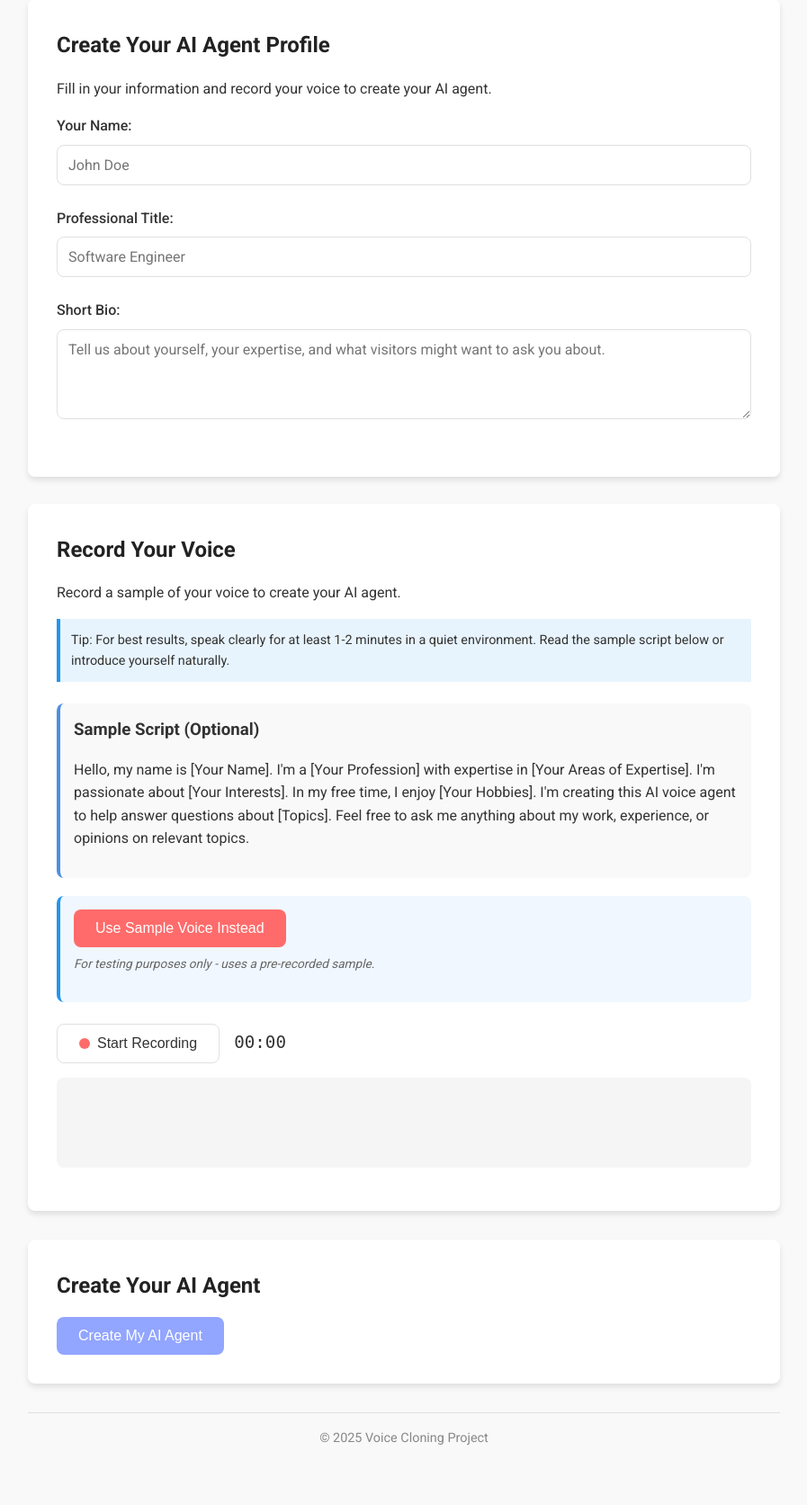
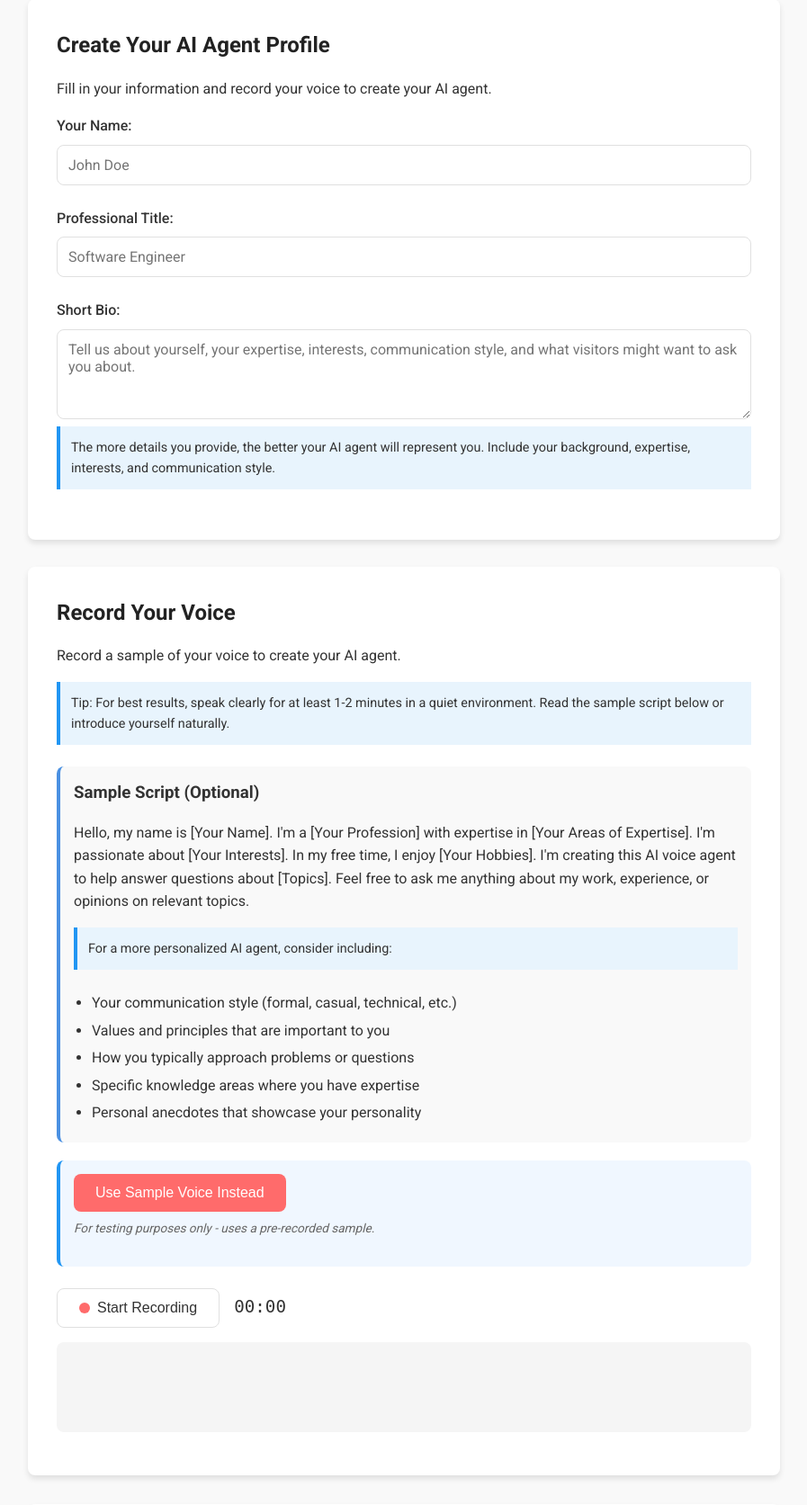
Before and after one commit to technolifts/presence, a Flask app: page / in a window 1280 px wide. Shown: the part 249-1922 px from the top of the page at 90% size, without its empty margins (191-1088 px from the left). Before the commit the page ends 1855 px from the top, so only its background shows below. Run offline with Flask 2, Linux system fonts and the light colour scheme.

Commit message:
feat: Enhance AI agent personalization with improved system prompt and UI guidance

```diff
--- a/backend/app.py
+++ b/backend/app.py
@@ -214,24 +214,26 @@ def chat():
         client = anthropic.Anthropic(api_key=anthropic_api_key)
 
         # Create system prompt using profile information
-        system_prompt = f"""You are an AI assistant representing {profile['name']}"""
+        system_prompt = f"""You are now acting as {profile['name']}, based on their provided information. Your goal is to respond to questions as if you were them, using their communication style, values, preferences, and knowledge. Only share information that has been explicitly provided in their profile or can be reasonably inferred from it. When asked about topics not covered in their profile, respond with how {profile['name']} would likely handle such a question based on their personality, without making up specific facts. Maintain their tone and speaking style in all responses.
+
+Here's information about {profile['name']}:"""
 
         if profile.get('title'):
-            system_prompt += f", who is a {profile['title']}"
-
-        system_prompt += ".\n\n"
+            system_prompt += f"\nProfessional Title: {profile['title']}"
 
         if profile.get('bio'):
-            system_prompt += f"Background information: {profile['bio']}\n\n"
+            system_prompt += f"\nBackground Information: {profile['bio']}"
 
         system_prompt += """
-        When responding to the user:
-        1. Stay in character as the person described above
-        2. Use first-person perspective ("I" not "they")
-        3. Be conversational, friendly, and helpful
-        4. Draw on the background information to inform your responses
-        5. If asked something you don't know, respond naturally without making up specific details
-        """
+
+When responding to the user:
+1. Stay in character as the person described above
+2. Use first-person perspective ("I" not "they")
+3. Be conversational and authentic to the person's style
+4. Draw on the background information to inform your responses
+5. If asked something you don't know, respond naturally without making up specific details
+6. Maintain the person's tone, vocabulary, and communication patterns
+"""
 
         # Get conversation history from session
         conversation_key = f"conversation_{agent_id}"
--- a/static/css/style.css
+++ b/static/css/style.css
@@ -304,6 +304,15 @@ nav a.active {
     color: #333;
 }
 
+.sample-script ul {
+    margin-top: 10px;
+    margin-left: 20px;
+}
+
+.sample-script li {
+    margin-bottom: 5px;
+}
+
 /* Agent Selection */
 .agent-list {
     display: grid;
--- a/templates/index.html
+++ b/templates/index.html
@@ -36,7 +36,8 @@
 
                     <div class="form-group">
                         <label for="profileBio">Short Bio:</label>
-                        <textarea id="profileBio" name="profileBio" placeholder="Tell us about yourself, your expertise, and what visitors might want to ask you about."></textarea>
+                        <textarea id="profileBio" name="profileBio" placeholder="Tell us about yourself, your expertise, interests, communication style, and what visitors might want to ask you about."></textarea>
+                        <p class="tip">The more details you provide, the better your AI agent will represent you. Include your background, expertise, interests, and communication style.</p>
                     </div>
                 </form>
             </section>
@@ -49,6 +50,14 @@
                 <div class="sample-script">
                     <h3>Sample Script (Optional)</h3>
                     <p>Hello, my name is [Your Name]. I'm a [Your Profession] with expertise in [Your Areas of Expertise]. I'm passionate about [Your Interests]. In my free time, I enjoy [Your Hobbies]. I'm creating this AI voice agent to help answer questions about [Topics]. Feel free to ask me anything about my work, experience, or opinions on relevant topics.</p>
+                    <p class="tip">For a more personalized AI agent, consider including:</p>
+                    <ul>
+                        <li>Your communication style (formal, casual, technical, etc.)</li>
+                        <li>Values and principles that are important to you</li>
+                        <li>How you typically approach problems or questions</li>
+                        <li>Specific knowledge areas where you have expertise</li>
+                        <li>Personal anecdotes that showcase your personality</li>
+                    </ul>
                 </div>
 
                 <div class="quick-test">
```
Also changed, not shown: static/js/visitor.js (+86 -6 lines).
